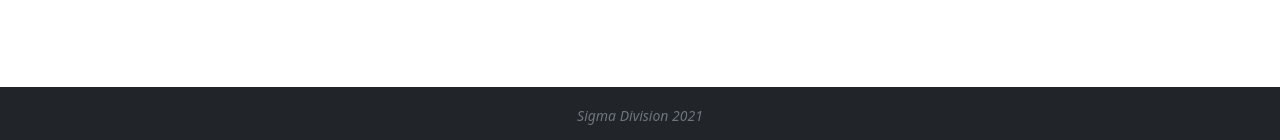
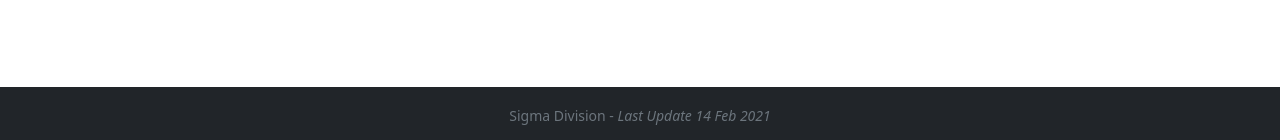
Before and after one commit to vass/sigma-division.com, a Jekyll site: the page built from database.markdown, in a window 1280 px wide. Shown: the part 757-897 px from the top of the page. Built offline with Jekyll 4.4.1, drawn with Linux system fonts in a browser that asks for light colours; nearby versions of some CDN libraries; library files that are not in the unit come from our copies.

Commit message:
Update footer.html

```diff
--- a/_includes/footer.html
+++ b/_includes/footer.html
@@ -1,6 +1,6 @@
 <nav class="navbar fixed-bottom navbar-dark bg-dark">
     <div class="container-fluid justify-content-center">
-        <span class="navbar-text"><small class="text-muted"><em>Sigma Division 2021</em></small></span>
+        <span class="navbar-text"><small class="text-muted">Sigma Division - <em>Last Update {{ site.time | date_to_string }}</em></small></span>
     </div>
 </nav>
 <!-- Bootstrap CSS -->
```
